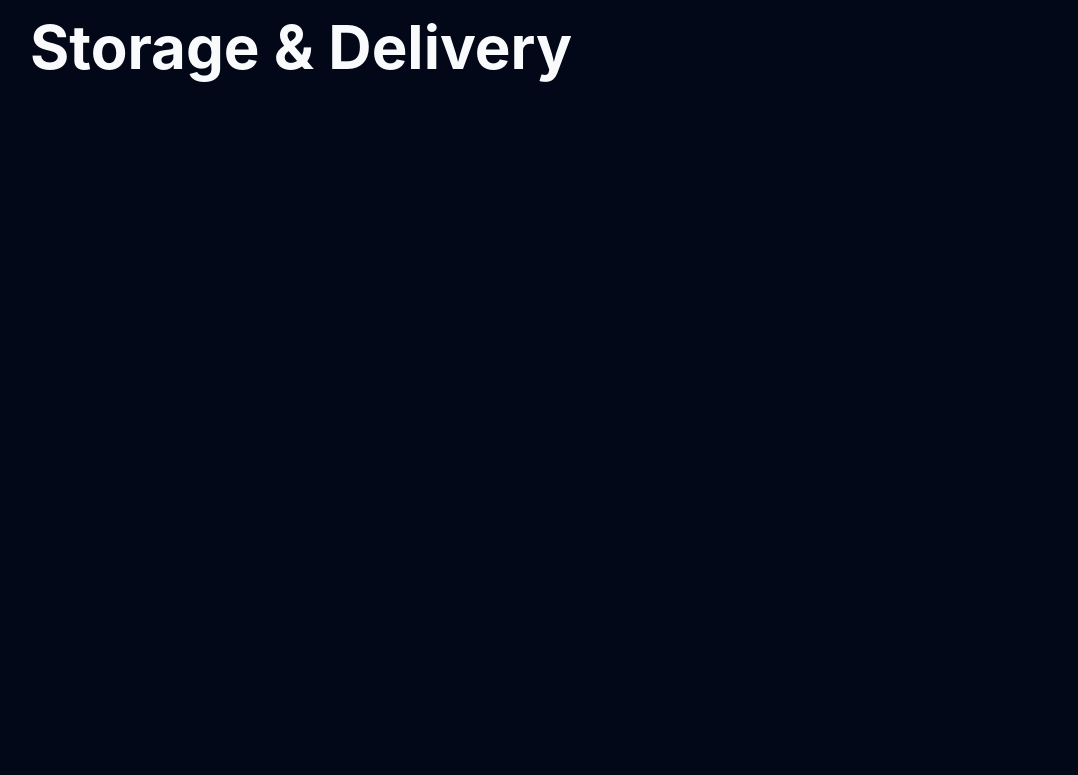
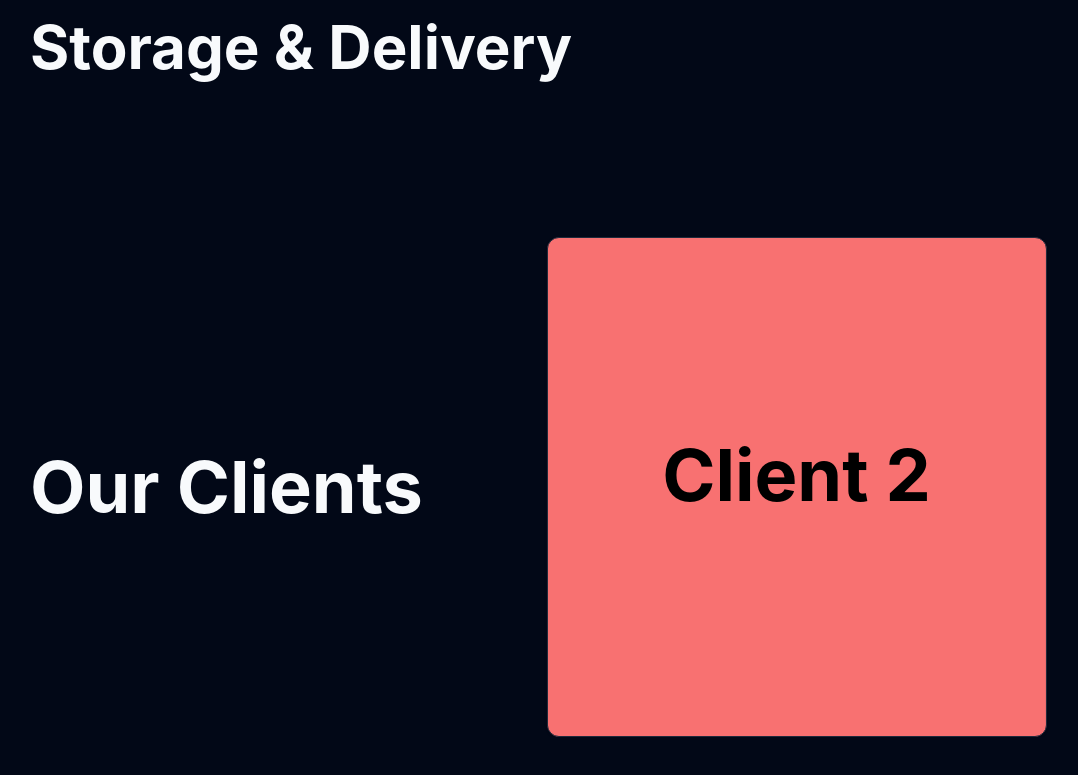
Before and after one commit to seanmarinass/uili-v2, a Next.js app: page / in a window 1280 px wide. Shown: the part 1999-2774 px from the top of the page, without its empty margins (70-1148 px from the left). Before the commit the page ends 2176 px from the top, so only its background shows below. Built offline with nearby package versions, Linux system fonts and the light colour scheme.

Commit message:
added image carousell

```diff
--- a/app/globals.css
+++ b/app/globals.css
@@ -4,6 +4,17 @@
 
 body {
   font-family: Inter, sans-serif;
+}
+
+.embla {
+  overflow: hidden;
+}
+.embla__container {
+  display: flex;
+}
+.embla__slide {
+  flex: 0 0 100%;
+  min-width: 0;
 }
 
 @layer base {
--- a/app/page.tsx
+++ b/app/page.tsx
@@ -8,8 +8,8 @@ export default function Home() {
     <main className="flex flex-col gap-[10rem] p-[6.25rem] justify-center align-middle items-center w-full">
       <HomeSection />
       <AboutSection />
-      {/* <ClientSection /> */}
       <ServicesSection />
+      <ClientSection />
     </main>
   );
 }
--- /dev/null
+++ b/components/ImageCarousel.tsx
@@ -0,0 +1,40 @@
+"use client";
+import useEmblaCarousel from "embla-carousel-react";
+import Autoplay from "embla-carousel-autoplay";
+import { Card, CardContent } from "./ui/card";
+import Image from "next/image";
+
+export default function ImageCarousel() {
+  const [emblaRef] = useEmblaCarousel({ loop: true }, [
+    Autoplay({
+      delay: 750,
+      stopOnInteraction: false,
+      stopOnFocusIn: true,
+      stopOnMouseEnter: true,
+    }),
+  ]);
+
+  return (
+    <div className="embla flex-grow" ref={emblaRef}>
+      <div className="embla__container w-[600px] h-[500px]">
+        <div className="embla__slide">
+          <Card className="w-[500px] h-[500px] aspect-square bg-cyan-400 text-black flex justify-center align-middle items-center">
+            Client 1
+          </Card>
+        </div>
+
+        <div className="embla__slide">
+          <Card className="w-[500px] h-[500px] aspect-square bg-red-400 text-black flex justify-center align-middle items-center">
+            <CardContent>Client 2</CardContent>
+          </Card>
+        </div>
+
+        <div className="embla__slide">
+          <Card className="w-[500px] h-[500px] aspect-square bg-yellow-300 text-black flex justify-center align-middle items-center">
+            <CardContent>Client 3</CardContent>
+          </Card>
+        </div>
+      </div>
+    </div>
+  );
+}
--- /dev/null
+++ b/components/ui/card.tsx
@@ -0,0 +1,76 @@
+import * as React from "react"
+
+import { cn } from "@/lib/utils"
+
+const Card = React.forwardRef<
+  HTMLDivElement,
+  React.HTMLAttributes<HTMLDivElement>
+>(({ className, ...props }, ref) => (
+  <div
+    ref={ref}
+    className={cn(
+      "rounded-xl border bg-card text-card-foreground shadow",
+      className
+    )}
+    {...props}
+  />
+))
+Card.displayName = "Card"
+
+const CardHeader = React.forwardRef<
+  HTMLDivElement,
+  React.HTMLAttributes<HTMLDivElement>
+>(({ className, ...props }, ref) => (
+  <div
+    ref={ref}
+    className={cn("flex flex-col space-y-1.5 p-6", className)}
+    {...props}
+  />
+))
+CardHeader.displayName = "CardHeader"
+
+const CardTitle = React.forwardRef<
+  HTMLParagraphElement,
+  React.HTMLAttributes<HTMLHeadingElement>
+>(({ className, ...props }, ref) => (
+  <h3
+    ref={ref}
+    className={cn("font-semibold leading-none tracking-tight", className)}
+    {...props}
+  />
+))
+CardTitle.displayName = "CardTitle"
+
+const CardDescription = React.forwardRef<
+  HTMLParagraphElement,
+  React.HTMLAttributes<HTMLParagraphElement>
+>(({ className, ...props }, ref) => (
+  <p
+    ref={ref}
+    className={cn("text-sm text-muted-foreground", className)}
+    {...props}
+  />
+))
+CardDescription.displayName = "CardDescription"
+
+const CardContent = React.forwardRef<
+  HTMLDivElement,
+  React.HTMLAttributes<HTMLDivElement>
+>(({ className, ...props }, ref) => (
+  <div ref={ref} className={cn("p-6 pt-0", className)} {...props} />
+))
+CardContent.displayName = "CardContent"
+
+const CardFooter = React.forwardRef<
+  HTMLDivElement,
+  React.HTMLAttributes<HTMLDivElement>
+>(({ className, ...props }, ref) => (
+  <div
+    ref={ref}
+    className={cn("flex items-center p-6 pt-0", className)}
+    {...props}
+  />
+))
+CardFooter.displayName = "CardFooter"
+
+export { Card, CardHeader, CardFooter, CardTitle, CardDescription, CardContent }
--- /dev/null
+++ b/components/ui/carousel.tsx
@@ -0,0 +1,262 @@
+"use client"
+
+import * as React from "react"
+import { ArrowLeftIcon, ArrowRightIcon } from "@radix-ui/react-icons"
+import useEmblaCarousel, {
+  type UseEmblaCarouselType,
+} from "embla-carousel-react"
+
+import { cn } from "@/lib/utils"
+import { Button } from "@/components/ui/button"
+
+type CarouselApi = UseEmblaCarouselType[1]
+type UseCarouselParameters = Parameters<typeof useEmblaCarousel>
+type CarouselOptions = UseCarouselParameters[0]
+type CarouselPlugin = UseCarouselParameters[1]
+
+type CarouselProps = {
+  opts?: CarouselOptions
+  plugins?: CarouselPlugin
+  orientation?: "horizontal" | "vertical"
+  setApi?: (api: CarouselApi) => void
+}
+
+type CarouselContextProps = {
+  carouselRef: ReturnType<typeof useEmblaCarousel>[0]
+  api: ReturnType<typeof useEmblaCarousel>[1]
+  scrollPrev: () => void
+  scrollNext: () => void
+  canScrollPrev: boolean
+  canScrollNext: boolean
+} & CarouselProps
+
+const CarouselContext = React.createContext<CarouselContextProps | null>(null)
+
+function useCarousel() {
+  const context = React.useContext(CarouselContext)
+
+  if (!context) {
+    throw new Error("useCarousel must be used within a <Carousel />")
+  }
+
+  return context
+}
+
+const Carousel = React.forwardRef<
+  HTMLDivElement,
+  React.HTMLAttributes<HTMLDivElement> & CarouselProps
+>(
+  (
+    {
+      orientation = "horizontal",
+      opts,
+      setApi,
+      plugins,
+      className,
+      children,
+      ...props
+    },
+    ref
+  ) => {
+    const [carouselRef, api] = useEmblaCarousel(
+      {
+        ...opts,
+        axis: orientation === "horizontal" ? "x" : "y",
+      },
+      plugins
+    )
+    const [canScrollPrev, setCanScrollPrev] = React.useState(false)
+    const [canScrollNext, setCanScrollNext] = React.useState(false)
+
+    const onSelect = React.useCallback((api: CarouselApi) => {
+      if (!api) {
+        return
+      }
+
+      setCanScrollPrev(api.canScrollPrev())
+      setCanScrollNext(api.canScrollNext())
+    }, [])
+
+    const scrollPrev = React.useCallback(() => {
+      api?.scrollPrev()
+    }, [api])
+
+    const scrollNext = React.useCallback(() => {
+      api?.scrollNext()
+    }, [api])
+
+    const handleKeyDown = React.useCallback(
+      (event: React.KeyboardEvent<HTMLDivElement>) => {
+        if (event.key === "ArrowLeft") {
+          event.preventDefault()
+          scrollPrev()
+        } else if (event.key === "ArrowRight") {
+          event.preventDefault()
+          scrollNext()
+        }
+      },
+      [scrollPrev, scrollNext]
+    )
+
+    React.useEffect(() => {
+      if (!api || !setApi) {
+        return
+      }
+
+      setApi(api)
+    }, [api, setApi])
+
+    React.useEffect(() => {
+      if (!api) {
+        return
+      }
+
+      onSelect(api)
+      api.on("reInit", onSelect)
+      api.on("select", onSelect)
+
+      return () => {
+        api?.off("select", onSelect)
+      }
+    }, [api, onSelect])
+
+    return (
+      <CarouselContext.Provider
+        value={{
+          carouselRef,
+          api: api,
+          opts,
+          orientation:
+            orientation || (opts?.axis === "y" ? "vertical" : "horizontal"),
+          scrollPrev,
+          scrollNext,
+          canScrollPrev,
+          canScrollNext,
+        }}
+      >
+        <div
+          ref={ref}
+          onKeyDownCapture={handleKeyDown}
+          className={cn("relative", className)}
+          role="region"
+          aria-roledescription="carousel"
+          {...props}
+        >
+          {children}
+        </div>
+      </CarouselContext.Provider>
+    )
+  }
+)
+Carousel.displayName = "Carousel"
+
+const CarouselContent = React.forwardRef<
+  HTMLDivElement,
+  React.HTMLAttributes<HTMLDivElement>
+>(({ className, ...props }, ref) => {
+  const { carouselRef, orientation } = useCarousel()
+
+  return (
+    <div ref={carouselRef} className="overflow-hidden">
+      <div
+        ref={ref}
+        className={cn(
+          "flex",
+          orientation === "horizontal" ? "-ml-4" : "-mt-4 flex-col",
+          className
+        )}
+        {...props}
+      />
+    </div>
+  )
+})
+CarouselContent.displayName = "CarouselContent"
+
+const CarouselItem = React.forwardRef<
+  HTMLDivElement,
+  React.HTMLAttributes<HTMLDivElement>
+>(({ className, ...props }, ref) => {
+  const { orientation } = useCarousel()
+
+  return (
+    <div
+      ref={ref}
+      role="group"
+      aria-roledescription="slide"
+      className={cn(
+        "min-w-0 shrink-0 grow-0 basis-full",
+        orientation === "horizontal" ? "pl-4" : "pt-4",
+        className
+      )}
+      {...props}
+    />
+  )
+})
+CarouselItem.displayName = "CarouselItem"
+
+const CarouselPrevious = React.forwardRef<
+  HTMLButtonElement,
+  React.ComponentProps<typeof Button>
+>(({ className, variant = "outline", size = "icon", ...props }, ref) => {
+  const { orientation, scrollPrev, canScrollPrev } = useCarousel()
+
+  return (
+    <Button
+      ref={ref}
+      variant={variant}
+      size={size}
+      className={cn(
+        "absolute  h-8 w-8 rounded-full",
+        orientation === "horizontal"
+          ? "-left-12 top-1/2 -translate-y-1/2"
+          : "-top-12 left-1/2 -translate-x-1/2 rotate-90",
+        className
+      )}
+      disabled={!canScrollPrev}
+      onClick={scrollPrev}
+      {...props}
+    >
+      <ArrowLeftIcon className="h-4 w-4" />
+      <span className="sr-only">Previous slide</span>
+    </Button>
+  )
+})
+CarouselPrevious.displayName = "CarouselPrevious"
+
+const CarouselNext = React.forwardRef<
+  HTMLButtonElement,
+  React.ComponentProps<typeof Button>
+>(({ className, variant = "outline", size = "icon", ...props }, ref) => {
+  const { orientation, scrollNext, canScrollNext } = useCarousel()
+
+  return (
+    <Button
+      ref={ref}
+      variant={variant}
+      size={size}
+      className={cn(
+        "absolute h-8 w-8 rounded-full",
+        orientation === "horizontal"
+          ? "-right-12 top-1/2 -translate-y-1/2"
+          : "-bottom-12 left-1/2 -translate-x-1/2 rotate-90",
+        className
+      )}
+      disabled={!canScrollNext}
+      onClick={scrollNext}
+      {...props}
+    >
+      <ArrowRightIcon className="h-4 w-4" />
+      <span className="sr-only">Next slide</span>
+    </Button>
+  )
+})
+CarouselNext.displayName = "CarouselNext"
+
+export {
+  type CarouselApi,
+  Carousel,
+  CarouselContent,
+  CarouselItem,
+  CarouselPrevious,
+  CarouselNext,
+}
--- a/package.json
+++ b/package.json
@@ -15,6 +15,9 @@
     "@radix-ui/react-slot": "^1.1.0",
     "class-variance-authority": "^0.7.0",
     "clsx": "^2.1.1",
+    "embla-carousel-auto-scroll": "^8.3.0",
+    "embla-carousel-autoplay": "^8.3.0",
+    "embla-carousel-react": "^8.3.0",
     "framer-motion": "^11.11.10",
     "lucide-react": "^0.453.0",
     "next": "15.0.1",
--- a/sections/ClientSection.tsx
+++ b/sections/ClientSection.tsx
@@ -1,14 +1,13 @@
+import ImageCarousel from "@/components/ImageCarousel";
+
 export default function ClientSection() {
   return (
-    <section className="flex w-full text-5xl font-bold">
-      <div className="text-center">
-        <p>Our</p>
-        <p>Clients</p>
+    <section className="flex w-full text-7xl font-bold justify-center align-middle items-center">
+      <div className="text-left w-[50%]">
+        <p>Our Clients</p>
       </div>
 
-      <div className="flex-grow">
-
-      </div>
+      <ImageCarousel />
     </section>
   );
 }
```
Also changed, not shown: public/canonLogo.svg (added), 1 other file (tests, documents, lock files or other folders).
